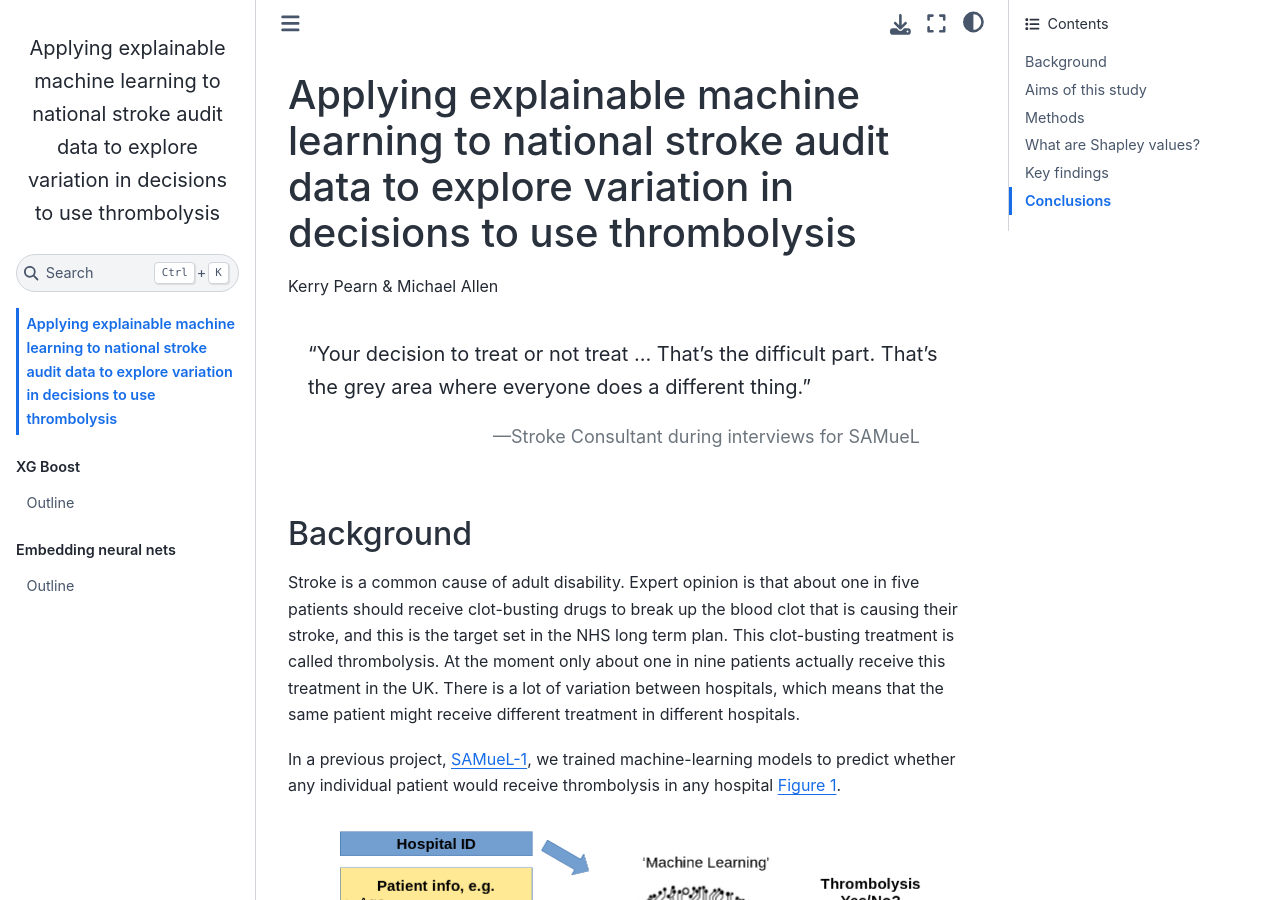
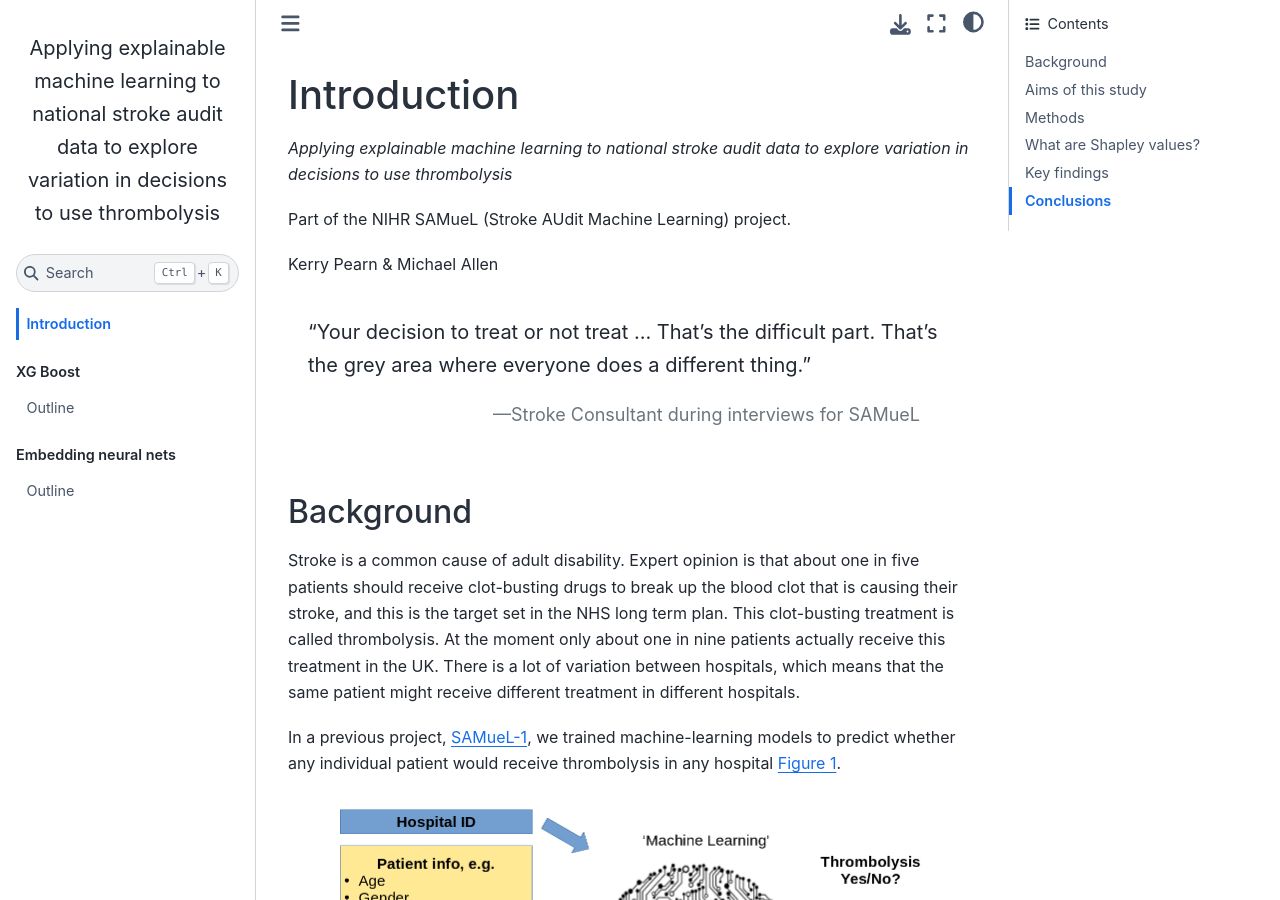
Before and after one commit to samuel-book/samuel_shap_paper_1, a Jupyter Book: the page built from introduction/intro.md, in a window 1280 px wide and 900 px high. Built offline with Jupyter Book 1.0.4 settings and Sphinx 7.4.7 and the Sphinx Book theme 1.1.4, drawn with Linux system fonts in a browser that asks for light colours; pages that are not in the unit, such as notebooks, are missing from menus.

Commit message:
Update intro

```diff
--- a/introduction/intro.md
+++ b/introduction/intro.md
@@ -1,4 +1,8 @@
-# Applying explainable machine learning to national stroke audit data to explore variation in decisions to use thrombolysis
+# Introduction
+
+*Applying explainable machine learning to national stroke audit data to explore variation in decisions to use thrombolysis*
+
+Part of the NIHR SAMueL (Stroke AUdit Machine Learning) project.
 
 Kerry Pearn & Michael Allen
 
```
